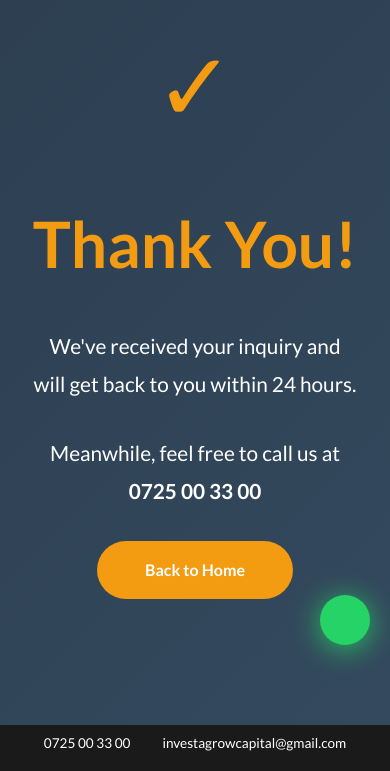
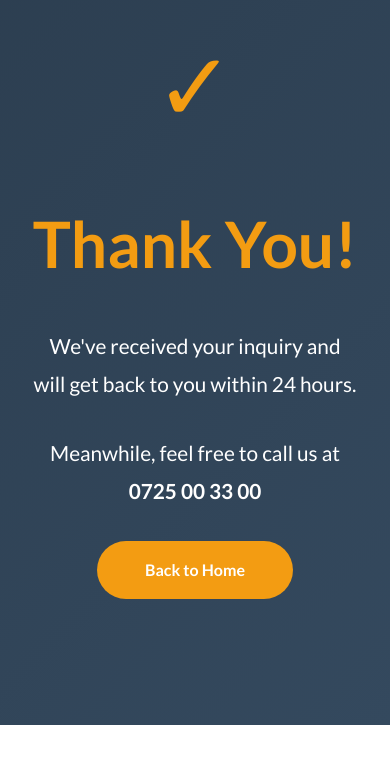
Before and after one commit to Yash-Conqueror/investagrow-website, a plain HTML site: page thank-you.html in a window 390 px wide. Shown: the part 119-890 px from the top of the page. After the commit the page ends 844 px from the top, so only its background shows below. Drawn offline with Linux system fonts and the light colour scheme.

Commit message:
investagrow

```diff
--- a/thank-you.html
+++ b/thank-you.html
@@ -49,60 +49,8 @@
             color: #f39c12;
             margin-bottom: 2rem;
         }
-    </style>
-    <!-- WhatsApp Floating Button -->
-<a href="https://wa.me/254725003300?text=Hello%20Investagrow!%20I'm%20interested%20in%20learning%20more%20about%20your%20real%20estate%20services."
-class="whatsapp-float"
-target="_blank"
-title="Chat with us on WhatsApp">
- <i class="fab fa-whatsapp"></i>
-</a>
 
-<style>
-.whatsapp-float {
- position: fixed;
- width: 60px;
- height: 60px;
- bottom: 100px;
- right: 40px;
- background-color: #25d366;
- color: #FFF;
- border-radius: 50px;
- text-align: center;
- font-size: 30px;
- box-shadow: 0 4px 20px rgba(37, 211, 102, 0.5);
- z-index: 100;
- display: flex;
- align-items: center;
- justify-content: center;
- transition: all 0.3s;
- animation: pulse 2s infinite;
-}
 
-.whatsapp-float:hover {
- background-color: #128C7E;
- transform: scale(1.1);
- box-shadow: 0 6px 30px rgba(37, 211, 102, 0.7);
-}
-
-@keyframes pulse {
- 0%, 100% {
-     box-shadow: 0 4px 20px rgba(37, 211, 102, 0.5);
- }
- 50% {
-     box-shadow: 0 4px 30px rgba(37, 211, 102, 0.9);
- }
-}
-
-@media (max-width: 768px) {
- .whatsapp-float {
-     width: 50px;
-     height: 50px;
-     bottom: 80px;
-     right: 20px;
-     font-size: 24px;
- }
-}
 </style>
 </head>
 <body>
@@ -116,34 +64,7 @@ title="Chat with us on WhatsApp">
         </div>
     </section>
 </body>
-<!-- Social Media Top Bar -->
-<div class="social-top-bar">
-    <div class="container">
-        <div class="social-info">
-            <a href="tel:0725003300">
-                <i class="fas fa-phone"></i> 0725 00 33 00
-            </a>
-            <a href="mailto:investagrowcapital@gmail.com">
-                <i class="fas fa-envelope"></i> investagrowcapital@gmail.com
-            </a>
-        </div>
-        <div class="social-links">
-            <a href="https://facebook.com/investagrowcapital" target="_blank" title="Facebook">
-                <i class="fab fa-facebook-f"></i>
-            </a>
-            <a href="https://instagram.com/investagrowcapital" target="_blank" title="Instagram">
-                <i class="fab fa-instagram"></i>
-            </a>
-            <a href="https://tiktok.com/@investagrowcapital" target="_blank" title="TikTok">
-                <i class="fab fa-tiktok"></i>
-            </a>
-            <a href="https://youtube.com/@investagrowcapital" target="_blank" title="YouTube">
-                <i class="fab fa-youtube"></i>
-            </a>
-            <a href="https://linkedin.com/company/investagrow-capital" target="_blank" title="LinkedIn">
-                <i class="fab fa-linkedin-in"></i>
-            </a>
-        </div>
+
     </div>
 </div>
 </html>
```
Also changed, not shown: index.html (+1 -1 lines).
